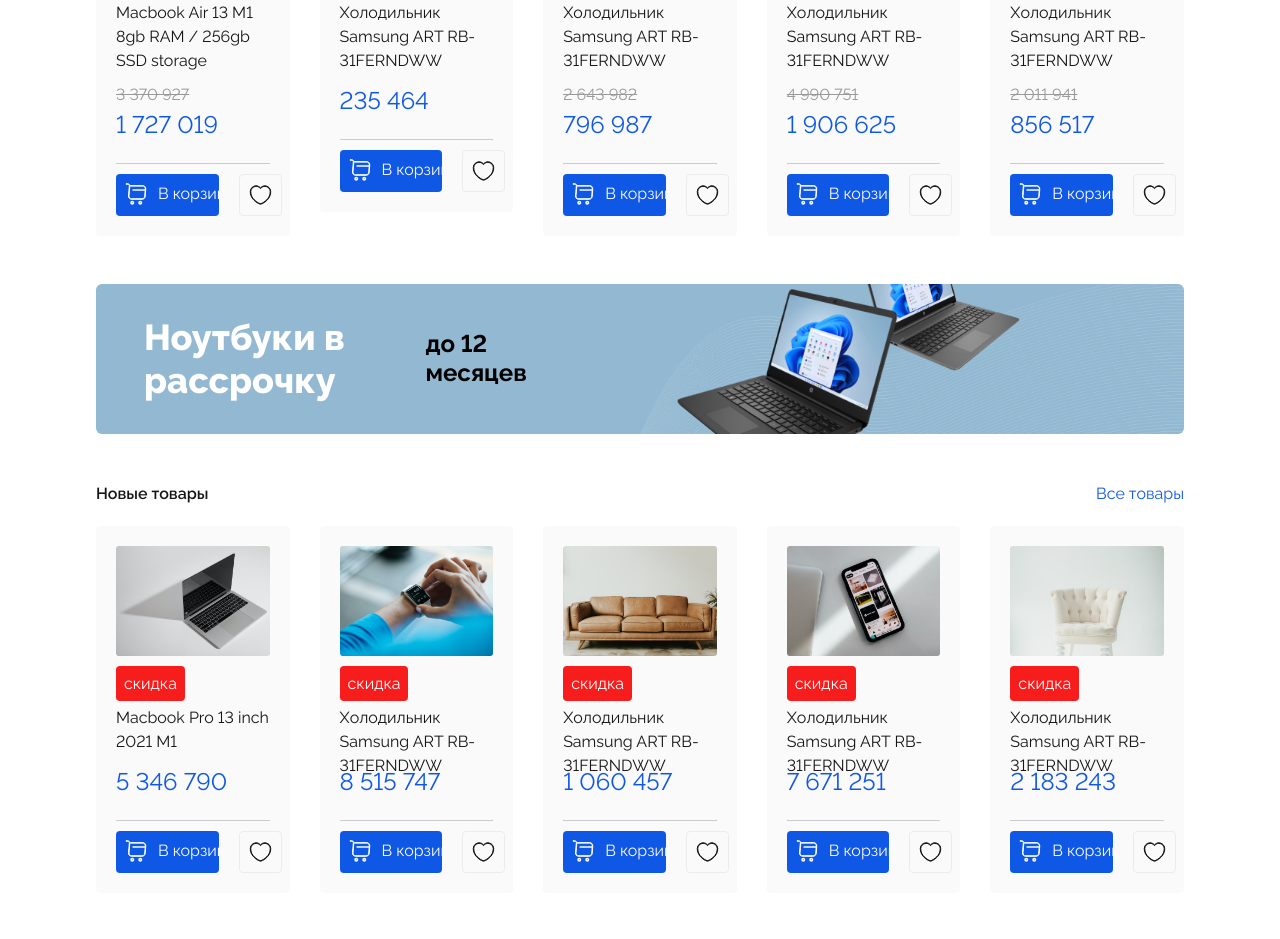
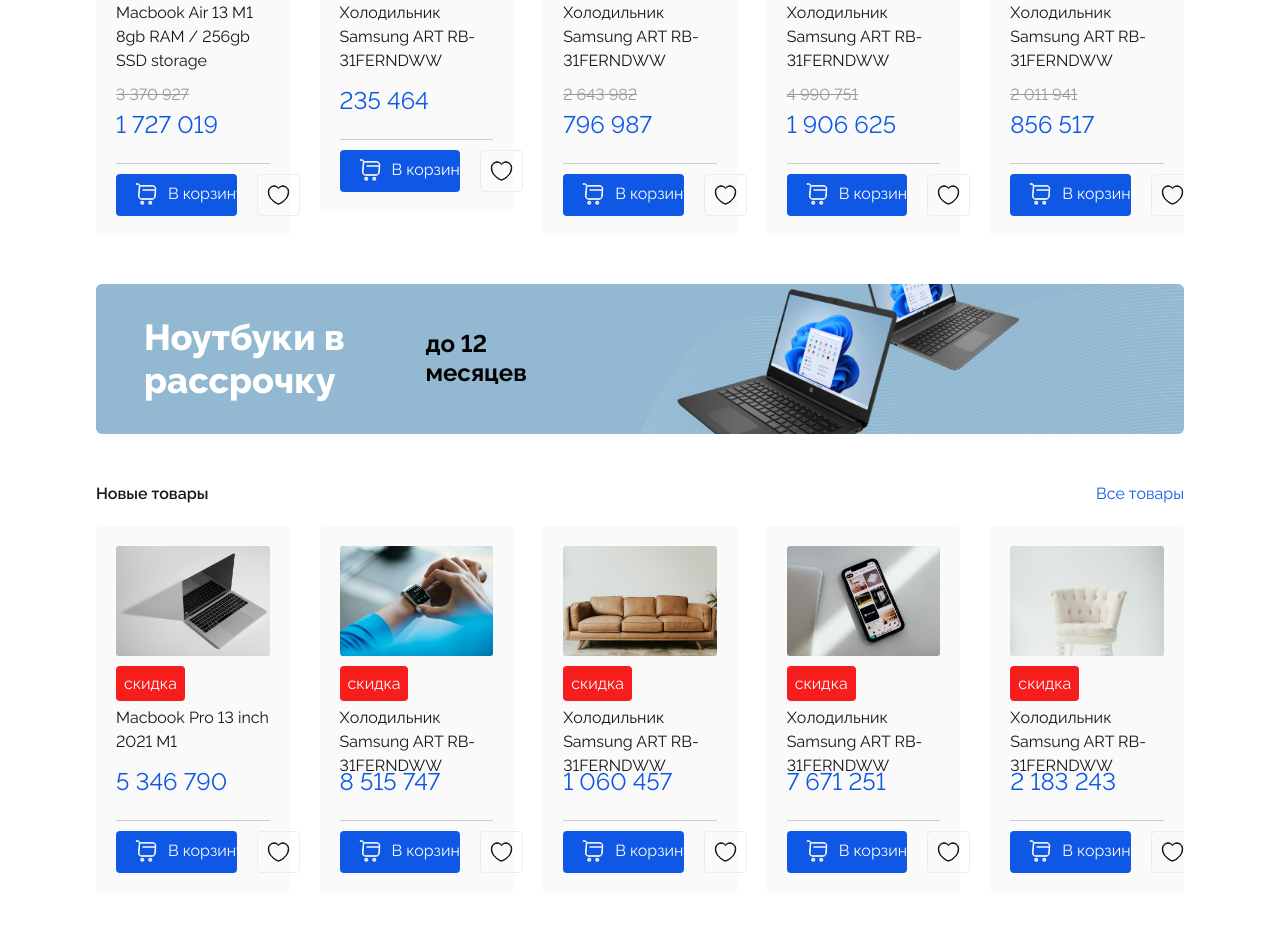
Before and after one commit to Otabek1990/uniboom-app, a React (Create React App) app: page / in a window 1280 px wide. Shown: the part 1060-1999 px from the top of the page. Built offline with nearby package versions, Linux system fonts and the light colour scheme.

Commit message:
Fixed Uniboom btns and sliders

```diff
--- a/src/components/CardBtn/index.js
+++ /dev/null
@@ -1,12 +0,0 @@
-import React from 'react'
-
-function CardButton({children, icon, heart}) {
-  return (
-    <button className="py-2 pl-2 pr-2 bg-blue-200 rounded text-white-300 flex max-w-full">
-      <img src={icon} className="mr-2.5" alt="" />
-      {children}
-      <img src={heart} alt="" />
-    </button>
-  )
-}
-export default CardButton
--- a/src/components/NewProduct/NewProduct.jsx
+++ b/src/components/NewProduct/NewProduct.jsx
@@ -3,10 +3,9 @@
 import React from 'react'
 import {Swiper, SwiperSlide} from 'swiper/react'
 import {Navigation} from 'swiper'
-import CardButton from '../CardBtn/index'
 import ShoppingCart from '../../assets/icons/shopping-cart.svg'
 import Heart from '../../assets/icons/heart.svg'
-import Btn from '../CardBtn/index'
+import UniversalBtn from '../UniversaBtn/Universalbtn'
 import Buy from '../../assets/icons/shopping-cart.svg'
 import heart from '../../assets/icons/heart.svg'
 
@@ -34,9 +33,9 @@
         {salePrice}
       </h6>
       <div className="btns cardBottom flex whitespace-nowrap justify-between pt-[10px] border-t-[1px]">
-        <Btn icon={Buy} className="mr-2.5">
-          В корзину
-        </Btn>
+        <UniversalBtn icon={Buy} className="mr-2.5">
+          <img className="mr-2.5" src={ShoppingCart} alt="" />В корзину
+        </UniversalBtn>
         <img
           className="p-2 border border-white-200 rounded rounded-2 ml-5"
           src={heart}
--- a/src/components/RecommendSlider/RecommendSlider.jsx
+++ b/src/components/RecommendSlider/RecommendSlider.jsx
@@ -3,10 +3,9 @@
 import React from 'react'
 import {Swiper, SwiperSlide} from 'swiper/react'
 import {Navigation} from 'swiper'
-import CardButton from '../CardBtn/index'
 import ShoppingCart from '../../assets/icons/shopping-cart.svg'
 import Heart from '../../assets/icons/heart.svg'
-import Btn from '../CardBtn/index'
+import UniversalBtn from '../UniversaBtn/Universalbtn'
 import Buy from '../../assets/icons/shopping-cart.svg'
 import heart from '../../assets/icons/heart.svg'
 
@@ -27,16 +26,16 @@
       <p className="text-black my-2.5 ">{title}</p>
       {price == '' ? (
         <div className="my-2.5"></div>
-        ) : (
+      ) : (
         <h6 className="text-gray-100 line-through">{price}</h6>
       )}
       <h6 className="text-blue-200 mb-5" style={{fontSize: '24px'}}>
         {salePrice}
       </h6>
       <div className="btns cardBottom flex whitespace-nowrap justify-between pt-[10px] border-t-[1px]">
-        <Btn icon={Buy} className="mr-2.5">
-          В корзину
-        </Btn>
+        <UniversalBtn icon={Buy} className="mr-2.5 ">
+          <img className="mr-2.5" src={ShoppingCart} alt="" />В корзину
+        </UniversalBtn>
         <img
           className="p-2 border border-white-200 rounded rounded-2 ml-5"
           src={heart}
--- a/src/components/UniversaBtn/index.js
+++ b/src/components/UniversaBtn/Universalbtn.js
@@ -2,7 +2,7 @@
 
 function Button({children}) {
   return (
-    <button className="py-2 pl-[18px] pr-4 bg-blue-200 rounded text-white-300">
+    <button className="py-2 pl-[18px] pr-4 bg-blue-200 rounded flex text-white-300">
       {children}
     </button>
   )
```
